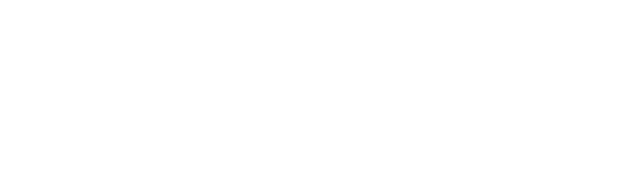
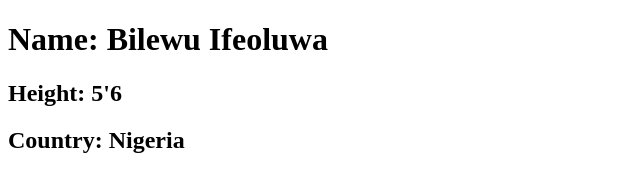
Before and after one commit to ifebilewu/Biodata, a plain HTML site: page index.html in a window 1280 px wide. Shown: the whole page, without its empty margins (0-640 px from the left). Drawn offline with Linux system fonts and the light colour scheme.

Commit message:
First commit

```diff
--- a/index.html
+++ b/index.html
@@ -8,6 +8,10 @@
 </head>
 <body>
 
+    <div id="ife">
+
+    </div>
+
     <script src="/script.js"></script>
 </body>
 </html>
--- a/script.js
+++ b/script.js
@@ -1,3 +1,21 @@
-window.alert("My name is Bilewu Ifeoluwa");
-window.alert("I'm 1.68m tall");
-window.alert("I'm a Nigerian");
+const name_cont = document.createElement("h1");
+const name_data = document.createTextNode("Name: Bilewu Ifeoluwa");
+name_cont.appendChild(name_data);
+
+const name_display = document.getElementById("ife");
+name_display.appendChild(name_cont);
+
+
+const height_cont = document.createElement("h2");
+const height_data = document.createTextNode("Height: 5'6");
+height_cont.appendChild(height_data);
+
+const height_display = document.getElementById("ife");
+height_display.appendChild(height_cont);
+
+const country_cont = document.createElement("h2");
+const country_data = document.createTextNode("Country: Nigeria");
+country_cont.appendChild(country_data);
+
+const country_display = document.getElementById("ife");
+country_display.appendChild(country_cont);
```
